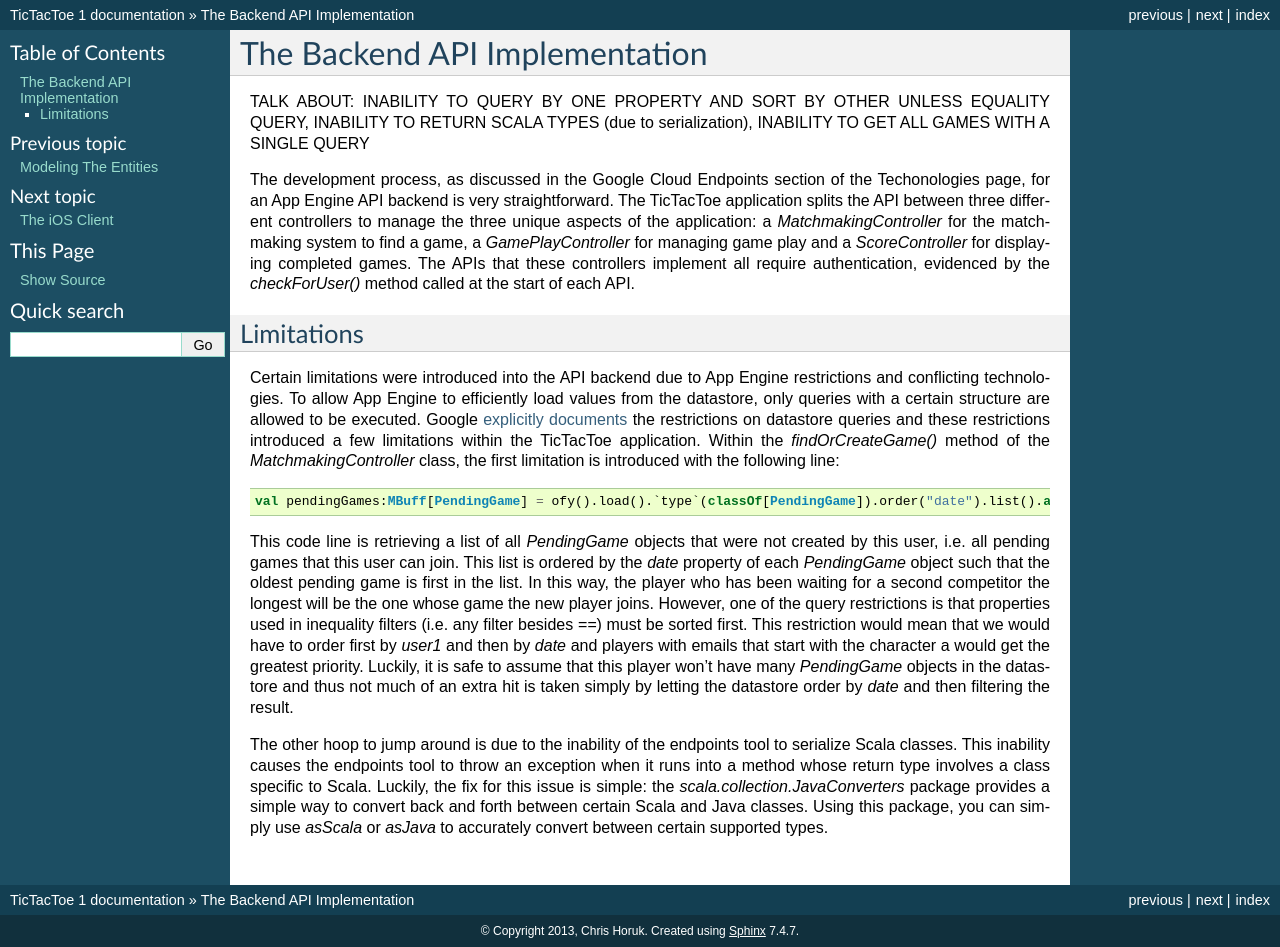
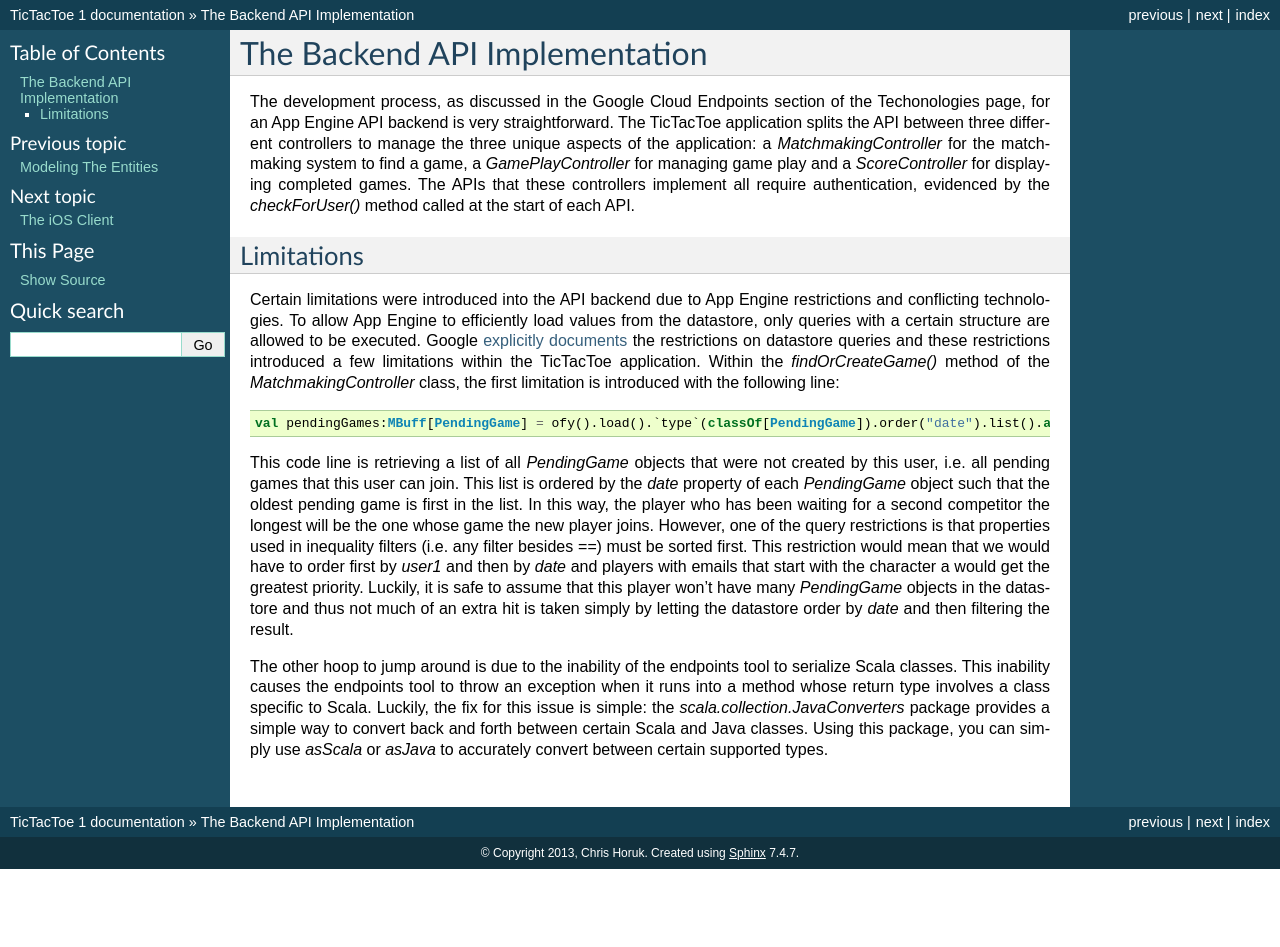
Before and after one commit to choruk/scala-ios-gae-endpoints, a Sphinx documentation site: the page built from scala-backend/docs/source/apiImplementation.rst, in a window 1280 px wide. Built offline with Sphinx 7.4.7, drawn with Linux system fonts in a browser that asks for light colours; after the commit the page ends 900 px from its top, so only the background shows below that.

Commit message:
final commit of documentation and code

```diff
--- a/scala-backend/docs/source/apiImplementation.rst
+++ b/scala-backend/docs/source/apiImplementation.rst
@@ -1,8 +1,6 @@
 ==============================
 The Backend API Implementation
 ==============================
-
-TALK ABOUT: INABILITY TO QUERY BY ONE PROPERTY AND SORT BY OTHER UNLESS EQUALITY QUERY, INABILITY TO RETURN SCALA TYPES (due to serialization), INABILITY TO GET ALL GAMES WITH A SINGLE QUERY
 
 The development process, as discussed in the Google Cloud Endpoints section of the Techonologies page, for an App Engine API backend is very straightforward. The TicTacToe application splits the API between three different controllers to manage the three unique aspects of the application: a *MatchmakingController* for the matchmaking system to find a game, a *GamePlayController* for managing game play and a *ScoreController* for displaying completed games. The APIs that these controllers implement all require authentication, evidenced by the *checkForUser()* method called at the start of each API.
 
--- a/scala-backend/docs/source/iOSClient.rst
+++ b/scala-backend/docs/source/iOSClient.rst
@@ -1,8 +1,6 @@
 ===============
 The iOS Client
 ===============
-
-TALK ABOUT: REASON FOR USING JSONVALUEFORKEY METHOD, ASYNCHRONOUS NATURE OF API QUERIES,
 
 The TicTacToe iOS client has a simple Master-Detail interface with two different kinds of detail views. The master view is a table view with two sections representing the two different types of detail views: a current games section and a completed games section. As already mentioned, the iOS client relies heavily on the Google APIs client library for Objective-C and the code generated by the endpoints tool to interact with the API backend. One important difference that you may have noticed is that the API backend has three subclasses of the *Game* base class, while the iOS client only has two classes: a *GTLTicTacToeGame* class and a *GTLTicTacToeScore* class. This difference is due to a limitation already discussed on the Modeling the Entities page: many of the API methods take a parameter of type *Game* and return a value of type *Game*. The endpoints tool doesn't realize this is a base class and believes it to be the actual type to use for the object sent to and from the client. The *GTLTicTacToeScore* class gets created because of the *ScoreController* that directly deals with *Score* objects. Because the *PendingGame* and *CurrentGame* classes dont add any extra members, this behavior is acceptable for the TicTacToe application.
 
```
Also changed, not shown: 15 other files.
